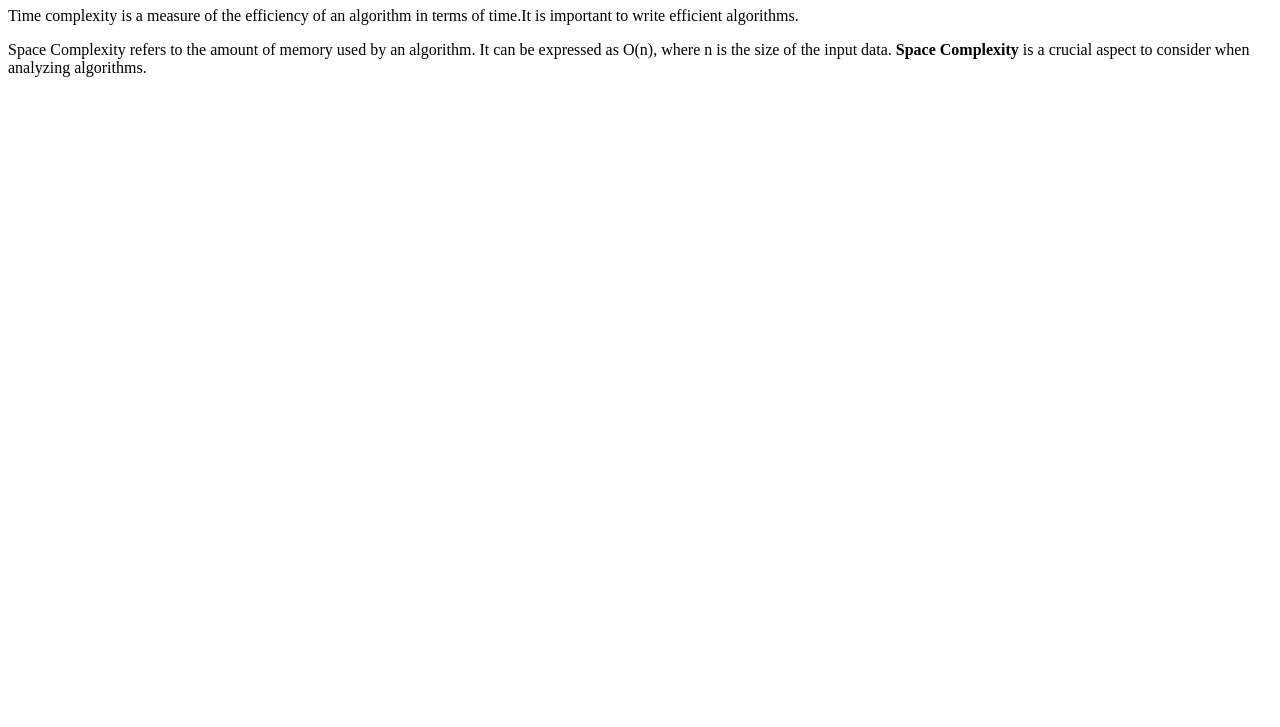
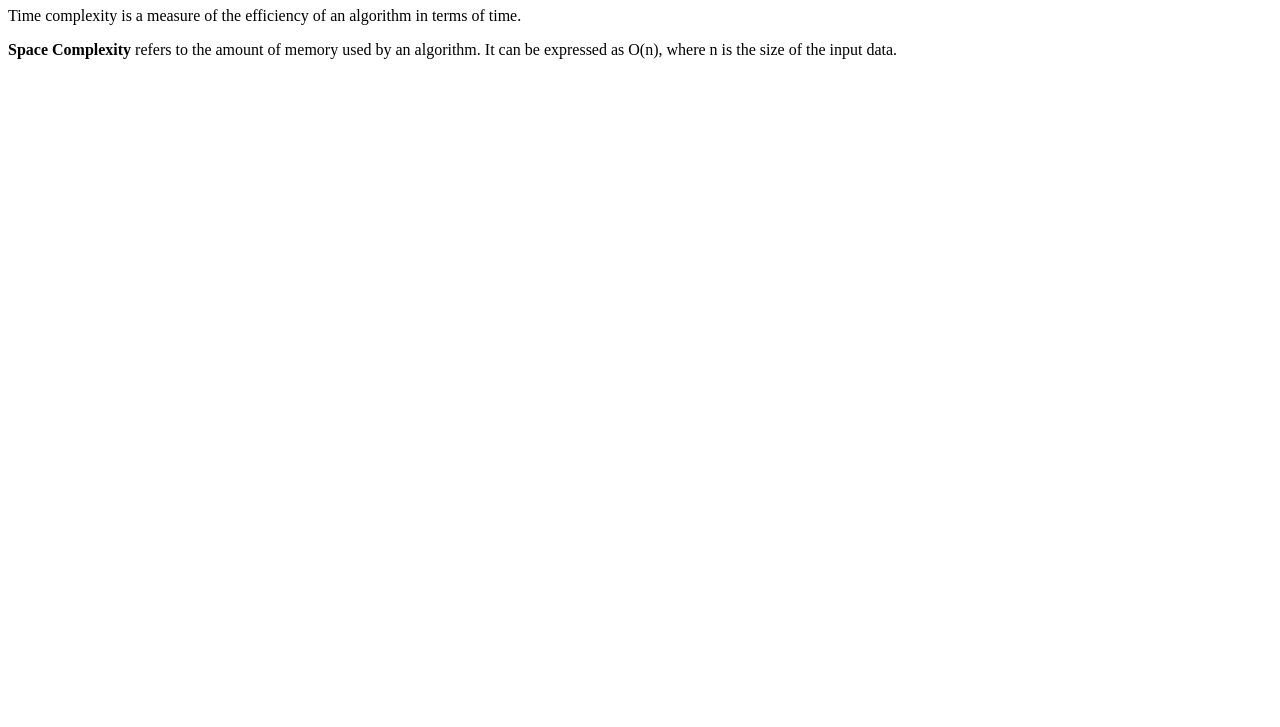
Before and after one commit to acciojob/time-and-space-complexity-Shiva-Prasad83, a website: page main.html in a window 1280 px wide. Shown: the part 73-800 px from the top of the page. Drawn offline with Linux system fonts and the light colour scheme.

Commit message:
created a submission

```diff
--- a/main.html
+++ b/main.html
@@ -9,8 +9,8 @@
 <body>
 	<!-- the entire body must be written by student -->
 	<h1>Time and Space Complexity</h1>
-	<p>Time complexity is a measure of the efficiency of an algorithm in terms of time.It is important to write efficient algorithms.</p>
-	<p>Space Complexity refers to the amount of memory used by an algorithm. It can be expressed as O(n), where n is the size of the input data. <b>Space Complexity</b> is a crucial aspect to consider when analyzing algorithms.</p>
+	<p>Time complexity is a measure of the efficiency of an algorithm in terms of time.</p>
+	<p><b>Space Complexity</b> refers to the amount of memory used by an algorithm. It can be expressed as O(n), where n is the size of the input data. </p>
     <script type="text/javascript" src="./script.js">
 </script>
 
```
